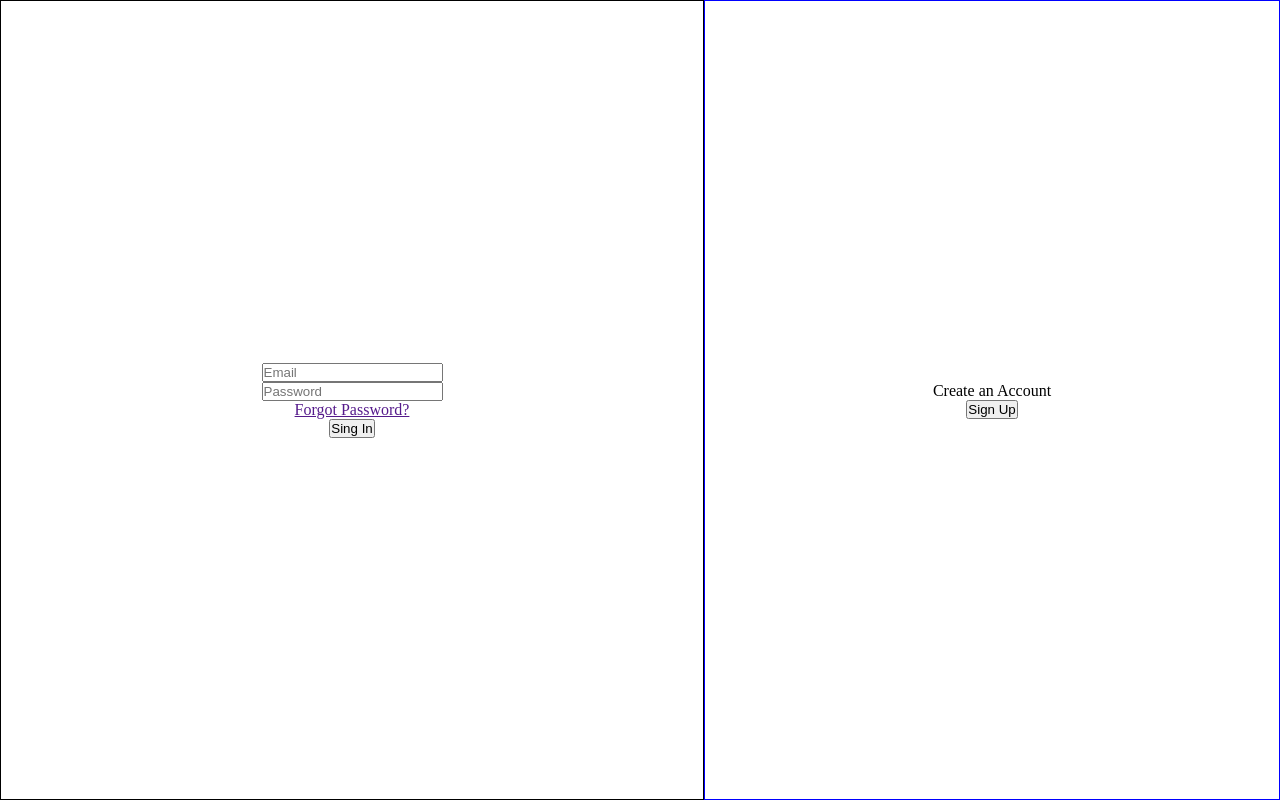
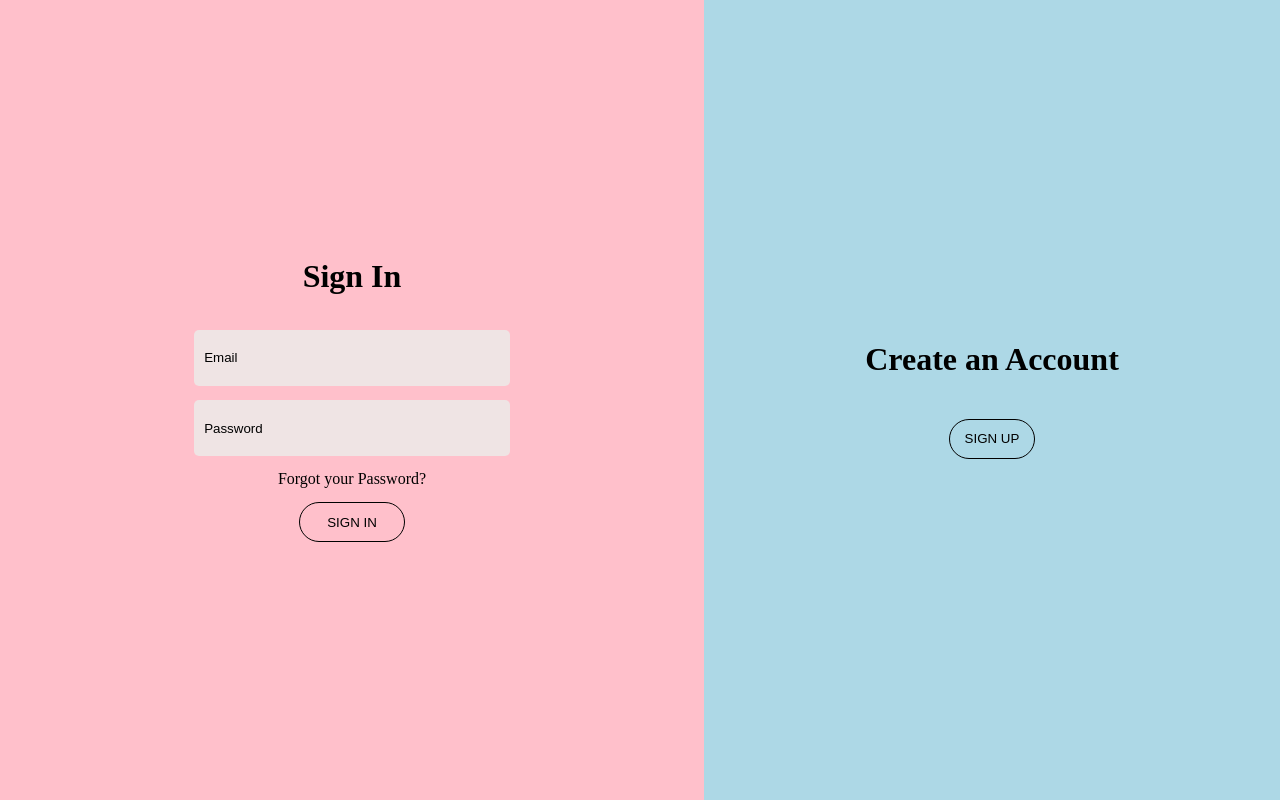
Before and after one commit to ciegodontreras/LoginPagePractice, a plain HTML site: page index.html in a window 1280 px wide. Drawn offline with Linux system fonts and the light colour scheme.

Commit message:
got the sliding transition to work still needs some adjusting to make it look smooth

```diff
--- a/index.html
+++ b/index.html
@@ -8,30 +8,34 @@
     <title>Document</title>
 </head>
 <body>
+    <!-- Contianer for the singin/signup forms -->
     <div class="panelOne" id="panelOne">
         <form action="" method="post" class="signInForm" id="signInForm">
-            <input type="email" name="emailSI" id="emailSI" placeholder="Email">
-            <input type="password" name="passwordSI" id="passwordSI" placeholder="Password">
-            <a href="">Forgot Password?</a>
-            <button type="submit">Sing In</button>
+            <h1>Sign In</h1>
+            <input type="email" name="emailSI" id="emailSI" placeholder="Email" required>
+            <input type="password" name="passwordSI" id="passwordSI" placeholder="Password" required>
+            <a href="" class="forgotPassword">Forgot your Password?</a>
+            <button type="submit">SIGN IN</button>
         </form>
         <form action="" method="post" class="signUpForm hidden" id="signUpForm">
-            <input type="text" name="firstName" id="firstName" class="firstName" placeholder="First Name">
-            <input type="text" name="lastName" id="lastName" class="lastName" placeholder="Last Name">
-            <input type="email" name="email" id="email" class="email" placeholder="Email">
-            <input type="password" name="password" id="password" class="password" placeholder="Password">
-            <input type="password" name="passwordVerification" id="passwordVerification" class="passwordVerification" placeholder="Verify Password">
-            <button type="submit">Sing Up</button>
+            <h1>Create Account</h1>
+            <input type="text" name="firstName" id="firstName" class="firstName" placeholder="First Name" required>
+            <input type="text" name="lastName" id="lastName" class="lastName" placeholder="Last Name" required>
+            <input type="email" name="email" id="email" class="email" placeholder="Email" required>
+            <input type="password" name="password" id="password" class="password" placeholder="Password" required>
+            <input type="password" name="passwordVerification" id="passwordVerification" class="passwordVerification" placeholder="Verify Password" required>
+            <button type="submit">SIGN UP</button>
         </form>
     </div>
+    <!-- Container for button used to switch between singin/singup -->
     <div class="panelTwo" id="panelTwo">
         <div class="createAccountContainer" id="createAccountContainer">
-            <p>Create an Account</p>
-            <button type="button" id="createAccountBtn">Sign Up</button>
+            <h1>Create an Account</h1>
+            <button type="button" id="createAccountBtn" class="createAccountBtn">SIGN UP</button>
         </div>
         <div class="alreadyHaveAccountContainer hidden" id="alreadyHaveAccountContainer">
-            <p>Welcome Back</p>
-            <button type="button" id="alreadyHaveAccountBtn">Sign In</button>
+            <h1>Welcome Back</h1>
+            <button type="button" id="alreadyHaveAccountBtn">SIGN IN</button>
         </div>
     </div>
 </body>
--- a/style.css
+++ b/style.css
@@ -1,3 +1,8 @@
+:root {
+    --color-one: pink;
+    --color-two: lightblue;
+}
+
 * {
     margin: 0;
     padding: 0;
@@ -6,19 +11,23 @@
 
 .panelOne {
     position: absolute;
-    left: 0;
     width: 55vw;
     height: 100vh;
-    border: solid 1px black;
+    background-color: var(--color-one);
+    transition: transform 1s ease-in-out;
+    transform: translateX(0);
 }
 
 .shiftPanelOne {
     position: absolute;
-    right: 0;
     width: 55vw;
     height: 100vh;
-    border: solid 1px black;
+    background-color: var(--color-one);
+    transition: transform 1s ease-in-out;
+    transform: translateX(45vw);
 }
+
+/* Signin/Signup form styles */
 
 .signInForm {
     display: flex;
@@ -28,6 +37,50 @@
     height: 100%;
     justify-content: center;
     align-items: center;
+    transition: opacity 0.4s ease-in-out 0.3s;
+    opacity: 1;
+}
+
+input {
+    width: 45%;
+    height: 7%;
+    margin-bottom: 2%;
+    border: none;
+    border-radius: 5px;
+    padding-left: 1.5%;
+    background-color: rgb(239, 228, 228);
+}
+
+button {
+    width: 15%;
+    height: 5%;
+    margin-top: 2%;
+    border: solid 1px black;
+    background-color: transparent;
+    cursor: pointer;
+    border-radius: 20px;
+}
+
+button:hover {
+    background-color: lightgreen;
+    border: none;
+}
+
+.forgotPassword {
+    color: black;
+    text-decoration: none;
+}
+
+h1 {
+    margin-bottom: 5%;
+}
+
+input:focus {
+    outline: none;
+}
+
+::placeholder {
+    color: black;
 }
 
 .signUpForm {
@@ -38,22 +91,28 @@
     height: 100%;
     justify-content: center;
     align-items: center;
+    transition: opacity 0.2s ease-in-out 0.4s;
+    opacity: 1;
 }
 
+/* panel two styling */
+
 .panelTwo {
-    right: 0;
     position: absolute;
-    border: solid 1px blue;
     width: 45vw;
     height: 100vh;
+    background-color: var(--color-two);
+    transition: transform 1s ease-in-out;
+    transform: translateX(55vw);
 }
 
 .shiftPanelTwo {
-    left: 0px;
     position: absolute;
-    border: solid 1px blue;
     width: 45vw;
     height: 100vh;
+    background-color: var(--color-two);
+    transition: transform 1s ease-in-out;
+    transform: translateX(0);
 }
 
 .createAccountContainer{
@@ -64,6 +123,8 @@
     position: absolute;
     width: 100%;
     height: 100%;
+    transition: opacity 0.2s ease-in-out 0.4s;
+    opacity: 1;
 }
 
 .alreadyHaveAccountContainer {
@@ -74,8 +135,10 @@
     position: absolute;
     width: 100%;
     height: 100%;
+    transition: opacity 0.4s ease-in-out 0.3s;
+    opacity: 1;
 }
 
 .hidden {
-    display: none;
+    opacity: 0;
 }
```
